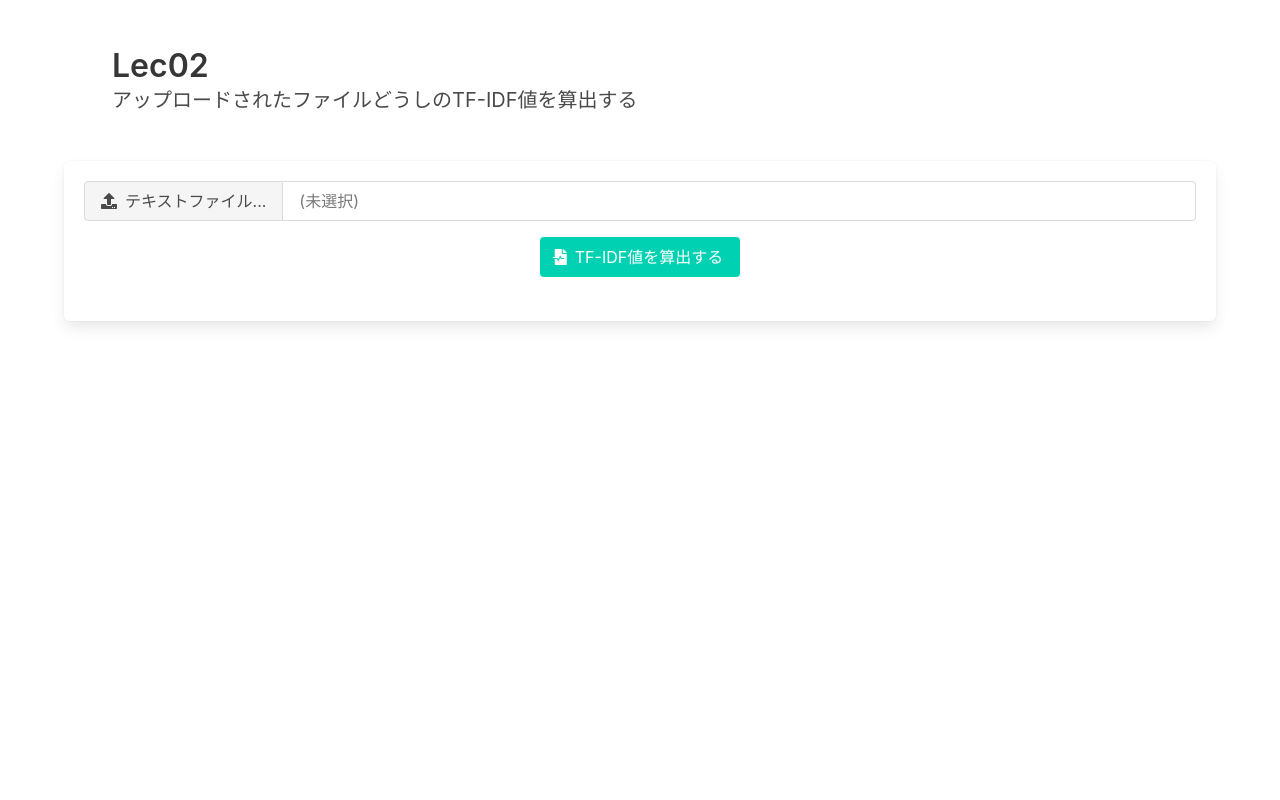
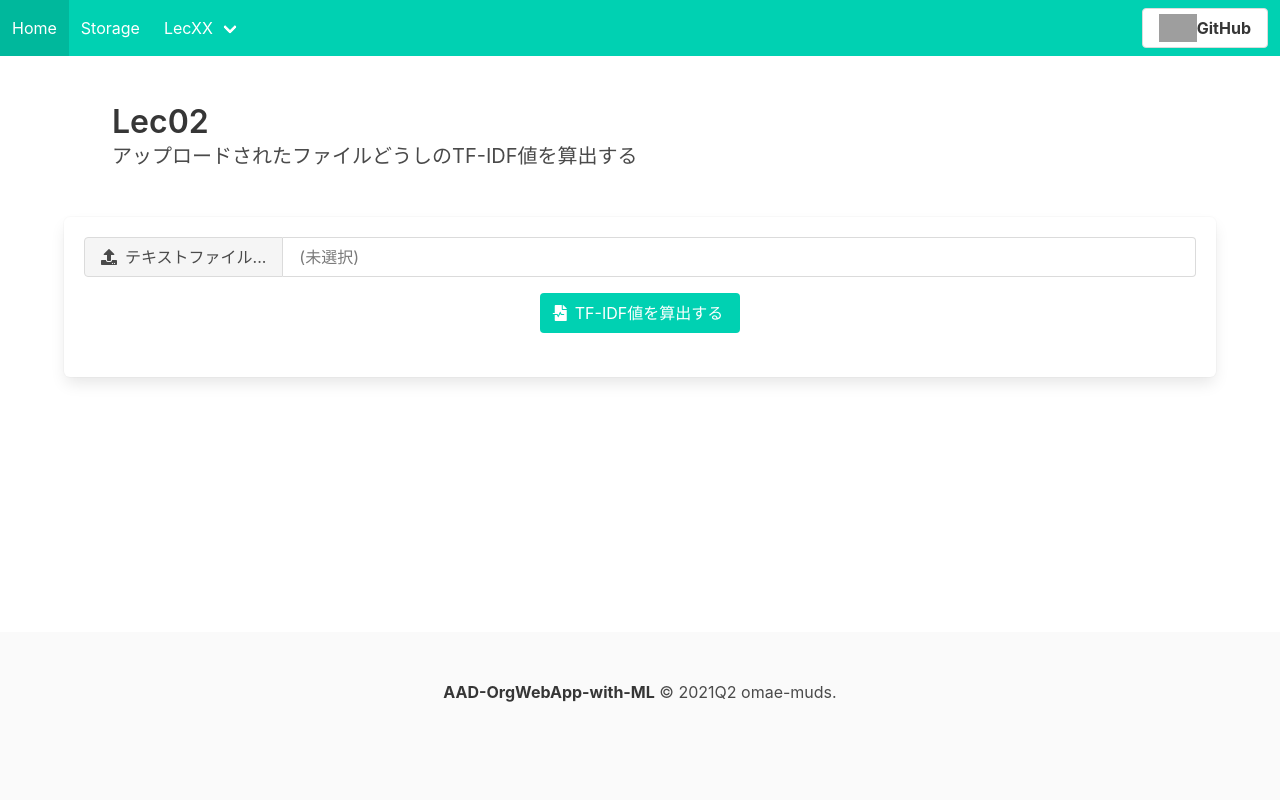
Before and after one commit to omae-muds/AAD-OriginalWebApp-with-ML, a FastAPI app: page /l2 in a window 1280 px wide. Run offline with FastAPI, Linux system fonts and the light colour scheme; parts of the project's set-up code (start-up, migrations or seed data) failed here and were passed over; some libraries are stand-ins or nearby versions; grey boxes are pictures that could not be loaded.

Commit message:
navbar, footer, homepage, etc

```diff
--- a/main.py
+++ b/main.py
@@ -31,9 +31,11 @@ app = FastAPI()
 templates = Jinja2Templates(directory="templates")
 
 
-@app.get("/")
-async def root():
-    return {"message": "Hello World"}
+@app.get("/", response_class=HTMLResponse)
+async def root(request: Request):
+    return templates.TemplateResponse(
+        "root.html.j2", context={"request": request, "title": "AAD-OrgWebApp-with-ML by omae-muds"}
+    )
 
 
 # NOTE RQ aiofiles.open
--- /dev/null
+++ b/templates/footer.html.j2
@@ -0,0 +1,21 @@
+{# <div class="is-flex is-flex-grow-1"></div> #}
+
+<footer class="footer is-flex-shrink-1 mb-0">
+    <div class="content has-text-centered">
+        <p>
+            <strong>AAD-OrgWebApp-with-ML</strong> &copy; 2021Q2 omae-muds.
+        </p>
+    </div>
+</footer>
+
+<style>
+body {
+    min-height: 100vh;
+    max-width: 100%;
+    display: flex;
+    flex-direction: column;
+}
+.footer {
+    flex-basis: 0%;
+}
+</style>
--- a/templates/head.html.j2
+++ b/templates/head.html.j2
@@ -3,4 +3,11 @@
 <title>{{ title }}</title>
 <link rel="stylesheet" href="https://cdn.jsdelivr.net/npm/bulma@0.9.2/css/bulma.min.css">
 <link rel="stylesheet" href="https://cdnjs.cloudflare.com/ajax/libs/font-awesome/5.10.0/css/all.min.css">
-<!--<link rel="stylesheet" href="">-->
+<script>
+const toggleBurger = () => {
+    const burger = document.getElementById('burger');
+    const dropMenu = document.getElementById('navbarBasicMenu');
+    burger.classList.toggle('is-active');
+    dropMenu.classList.toggle('is-active');
+};
+</script>
--- a/templates/lec/l2.html.j2
+++ b/templates/lec/l2.html.j2
@@ -3,14 +3,30 @@
 <div class="block">
     <form class="field are-medium is-justify-content-center" method="POST" enctype="multipart/form-data">
         <div class="control mb-4">
-            <div id="choose-file" class="file has-name is-fullwidth">
+            <div id="choose-file" class="file has-name is-fullwidth is-hidden-touch">
                 <label class="file-label">
                     <input class="file-input" type="file" accept="text/plain" name="file" required>
                     <span class="file-cta">
                         <span class="file-icon">
                             <span class="fas fa-upload"></span>
                         </span>
-                        <span class="file-label">
+                        <span class="file-label has-text-centered">
+                            テキストファイル...
+                        </span>
+                    </span>
+                    <span class="file-name is-right has-text-grey">
+                        (未選択)
+                    </span>
+                </label>
+            </div>
+            <div id="choose-file" class="file has-name is-boxed is-fullwidth is-hidden-desktop">
+                <label class="file-label">
+                    <input class="file-input" type="file" accept="text/plain" name="file" required>
+                    <span class="file-cta">
+                        <span class="file-icon">
+                            <span class="fas fa-upload"></span>
+                        </span>
+                        <span class="file-label has-text-centered">
                             テキストファイル...
                         </span>
                     </span>
--- a/templates/lec/layout.html.j2
+++ b/templates/lec/layout.html.j2
@@ -4,6 +4,9 @@
     {% include "head.html.j2" %}
 </head>
 <body>
+    {% include "navbar.html.j2" %}
+
+    <main class="is-flex is-flex-grow-1">
     <div class="container">
         <section class="section">
             <h1 class="title">{{ title }}</h1>
@@ -13,5 +16,7 @@
             {% block box %}{% endblock %}
         </div>
     </div>
+    </main>
+    {% include "footer.html.j2" %}
 </body>
 </html>
--- /dev/null
+++ b/templates/navbar.html.j2
@@ -0,0 +1,54 @@
+<nav class="navbar is-primary" role="navigation" aria-label="main navigation">
+    <div class="navbar-brand">
+        <a class="navbar-item" href="/">
+            Home
+        </a>
+
+        <a role="button" class="navbar-burger" id="burger" aria-label="menu" aria-expanded="false"
+            data-target="navbarBasicMenu" onclick="toggleBurger()">
+            <span aria-hidden="true"></span>
+            <span aria-hidden="true"></span>
+            <span aria-hidden="true"></span>
+        </a>
+    </div>
+
+    <div id="navbarBasicMenu" class="navbar-menu">
+        <div class="navbar-start">
+            <a class="navbar-item" href="/storage">
+                Storage
+            </a>
+
+            <div class="navbar-item has-dropdown is-hoverable">
+                <a class="navbar-link">
+                    LecXX
+                </a>
+
+                <div class="navbar-dropdown">
+                    <a class="navbar-item" href="/l1">
+                        Lec01
+                    </a>
+                    <a class="navbar-item" href="/l2">
+                        Lec02
+                    </a>
+                    <a class="navbar-item" href="/l3">
+                        Lec03
+                    </a>
+                    <a class="navbar-item" href="/l4">
+                        Lec04
+                    </a>
+                </div>
+            </div>
+        </div>
+
+        <div class="navbar-end">
+            <div class="navbar-item">
+                <div class="buttons">
+                    <a class="button" href="https://github.com/omae-muds/AAD-OriginalWebApp-with-ML">
+                        <img src="https://github.githubassets.com/images/modules/logos_page/GitHub-Mark.png">
+                        <strong>GitHub</strong>
+                    </a>
+                </div>
+            </div>
+        </div>
+    </div>
+</nav>
--- a/templates/storage.html.j2
+++ b/templates/storage.html.j2
@@ -6,6 +6,9 @@
 </head>
 
 <body>
+    {% include "navbar.html.j2" %}
+
+    <main class="is-flex is-flex-grow-1">
         <div class="container">
             <section class="section">
                 <h1 class="title">Storage</h1>
@@ -112,6 +115,9 @@
                 </form>
             </div>
         </div>
+    </main>
+
+    {% include "footer.html.j2" %}
 </body>
 
 </html>
```
Also changed, not shown: templates/lec/l4.html.j2 (+18 -2 lines), templates/root.html.j2 (added, +23 -0 lines). Lines whose indentation alone changed are shown as unchanged.
